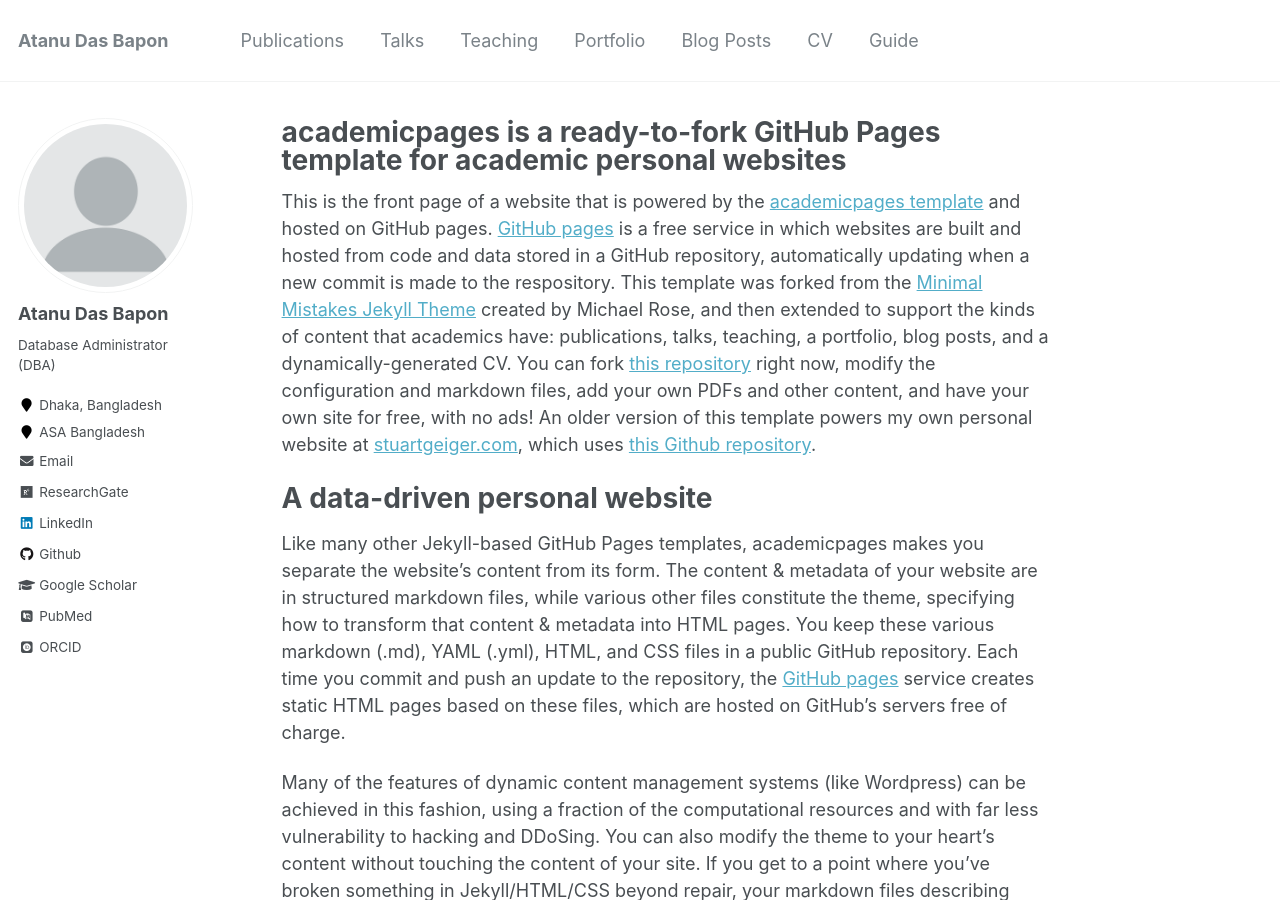
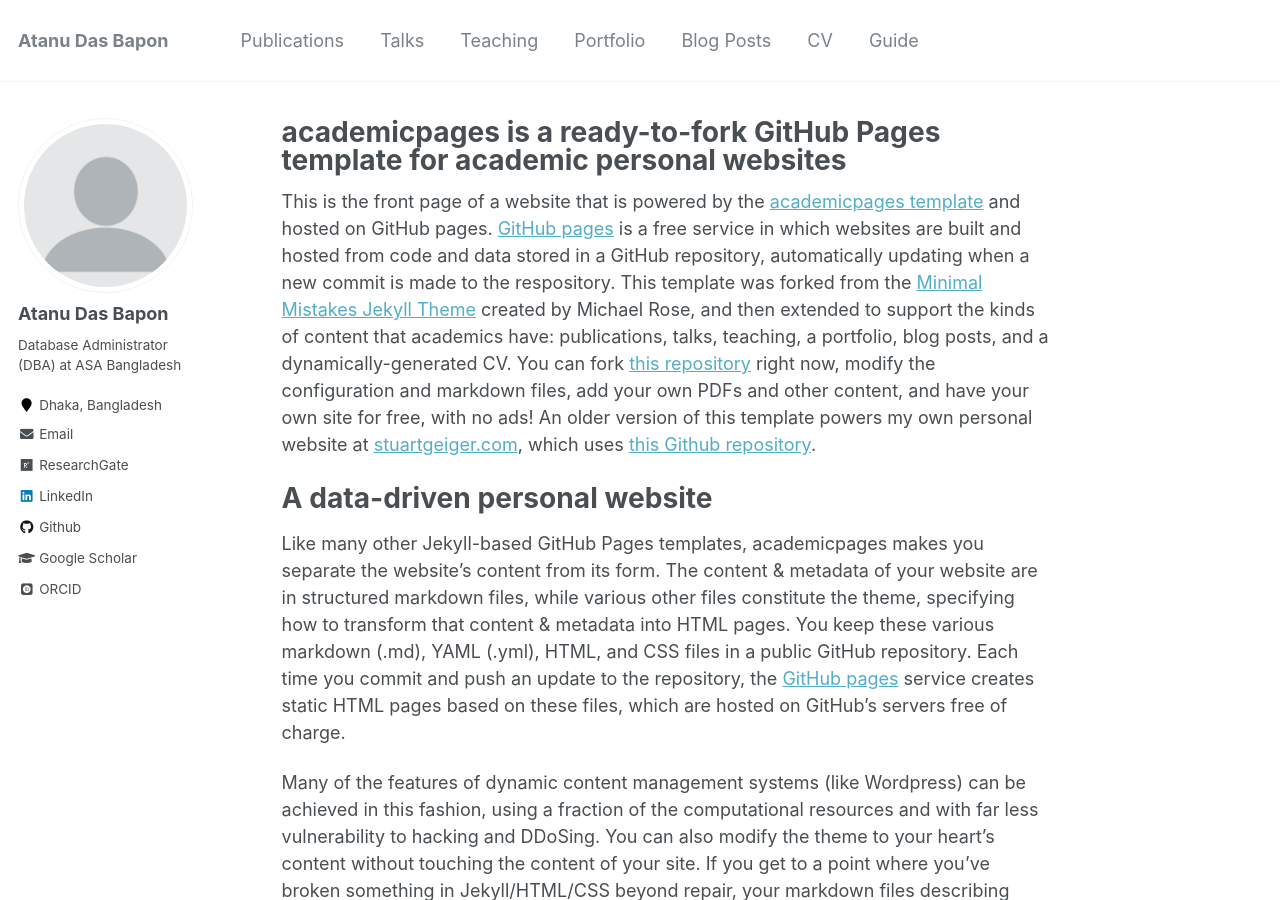
Before and after one commit to atanudasbapon/atanudasbapon.github-io, a Jekyll site: the page built from _pages/about.md, in a window 1280 px wide and 900 px high. Built offline with Jekyll 4.4.1, drawn with Linux system fonts in a browser that asks for light colours; some web fonts are replaced.

Commit message:
updated info v2

```diff
--- a/_config.yml
+++ b/_config.yml
@@ -82,11 +82,11 @@ analytics:
 author:
   name             : "Atanu Das Bapon"
   avatar           : "profile.png"
-  bio              : "Database Administrator (DBA)"
+  bio              : "Database Administrator (DBA) at ASA Bangladesh"
   location         : "Dhaka, Bangladesh"
-  employer         : "ASA Bangladesh"
-  pubmed           : "https://www.ncbi.nlm.nih.gov/pubmed/?term=john+snow"
-  googlescholar    : "http://yourfullgooglescholarurl.com"
+  employer         :
+  pubmed           : #"https://www.ncbi.nlm.nih.gov/pubmed/?term=john+snow"
+  googlescholar    : "https://scholar.google.com/citations?user=qIpz1T8AAAAJ&hl=en"
   email            : "atanudasbapon@gmail.com"
   researchgate     : "https://www.researchgate.net/profile/Atanu-Das-Bapon"
   uri              :
@@ -102,7 +102,7 @@ author:
   instagram        :
   impactstory      : #"https://profiles.impactstory.org/u/xxxx-xxxx-xxxx-xxxx"
   lastfm           :
-  linkedin         : "https://www.linkedin.com/in/atanu-bapon/"
+  linkedin         : "atanu-bapon"
   orcid            : "https://orcid.org/0009-0008-0775-7440"
   pinterest        :
   soundcloud       :
```
